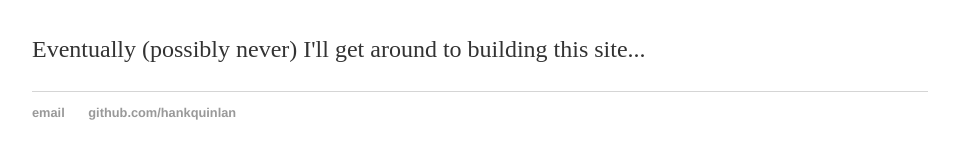
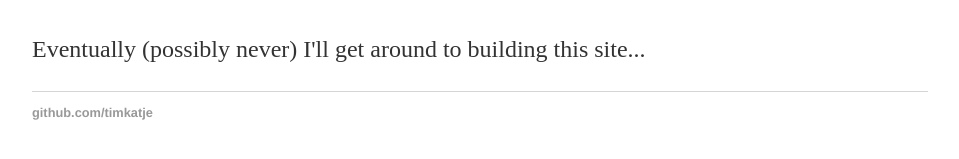
Before and after one commit to timkatje/timkatje.github.io, a Jekyll site: the page built from index.html, in a window 1280 px wide. Shown: the part 164-323 px from the top of the page, without its empty margins (160-1119 px from the left). Built offline with Jekyll 4.4.1, drawn with Linux system fonts in a browser that asks for light colours.

Commit message:
Update default.html

```diff
--- a/_layouts/default.html
+++ b/_layouts/default.html
@@ -21,8 +21,7 @@
 			</div><!-- /.container -->
 			<footer>
 	    		<ul>
-	        		<li><a href="mailto:hankquinlanhub@gmail.com">email</a></li>
-	        		<li><a href="https://github.com/hankquinlan">github.com/hankquinlan</a></li>
+	        		<li><a href="https://github.com/timkatje">github.com/timkatje</a></li>
 				</ul>
 			</footer>
 		</body>
```
